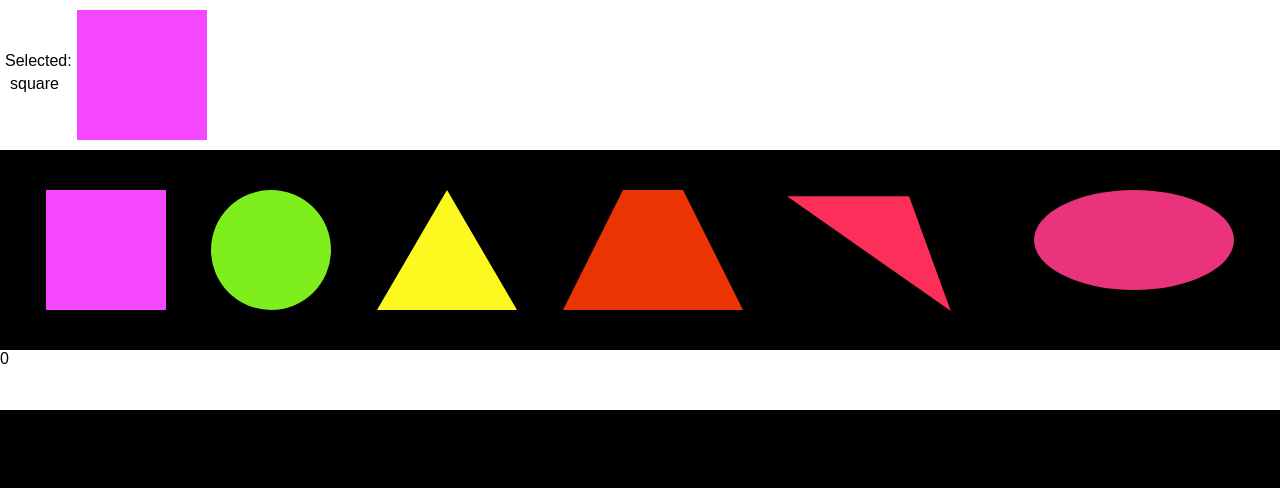
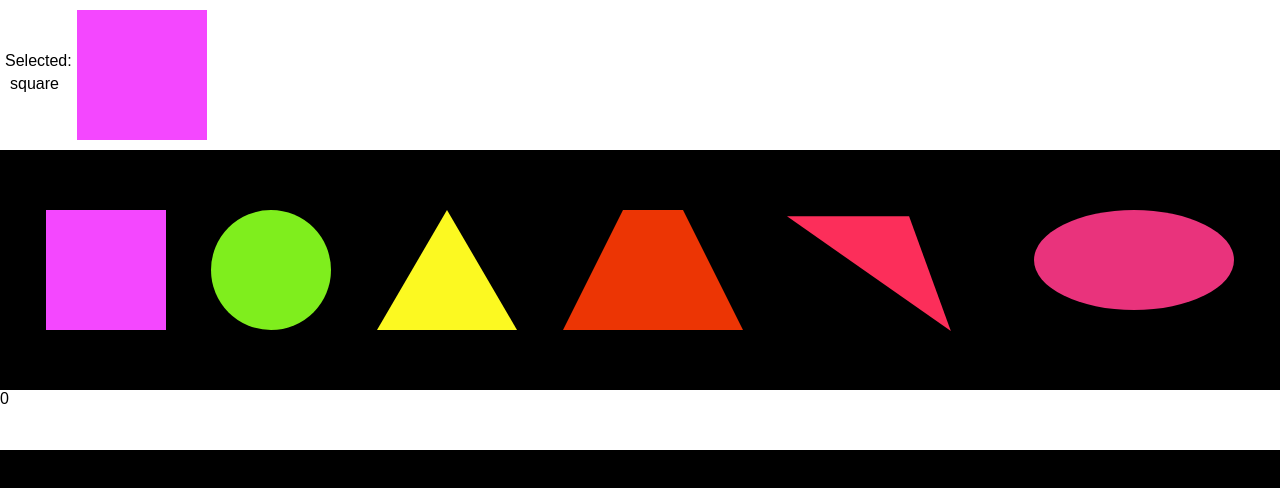
Before and after one commit to AidanFarhi/shape-selector, a React (Create React App) app: page / in a window 1280 px wide. Shown: the top 488 px of the page. Built offline with nearby package versions, Linux system fonts and the light colour scheme.

Commit message:
added footer count feature

```diff
--- a/src/App.js
+++ b/src/App.js
@@ -15,6 +15,7 @@ class Selector extends Component {
     this.setState({
       selectedShape: shapeName
     })
+    this.shapeCount()
   }
 
   shapeCount = () => {
--- a/src/index.css
+++ b/src/index.css
@@ -33,8 +33,8 @@ body {
   justify-content: space-evenly;
 }
 .shape-list div {
-  margin-top: 40px;
-  margin-bottom: 40px;
+  margin-top: 60px;
+  margin-bottom: 60px;
   transition: all 1s ease;
 }
 .clicked {
```
